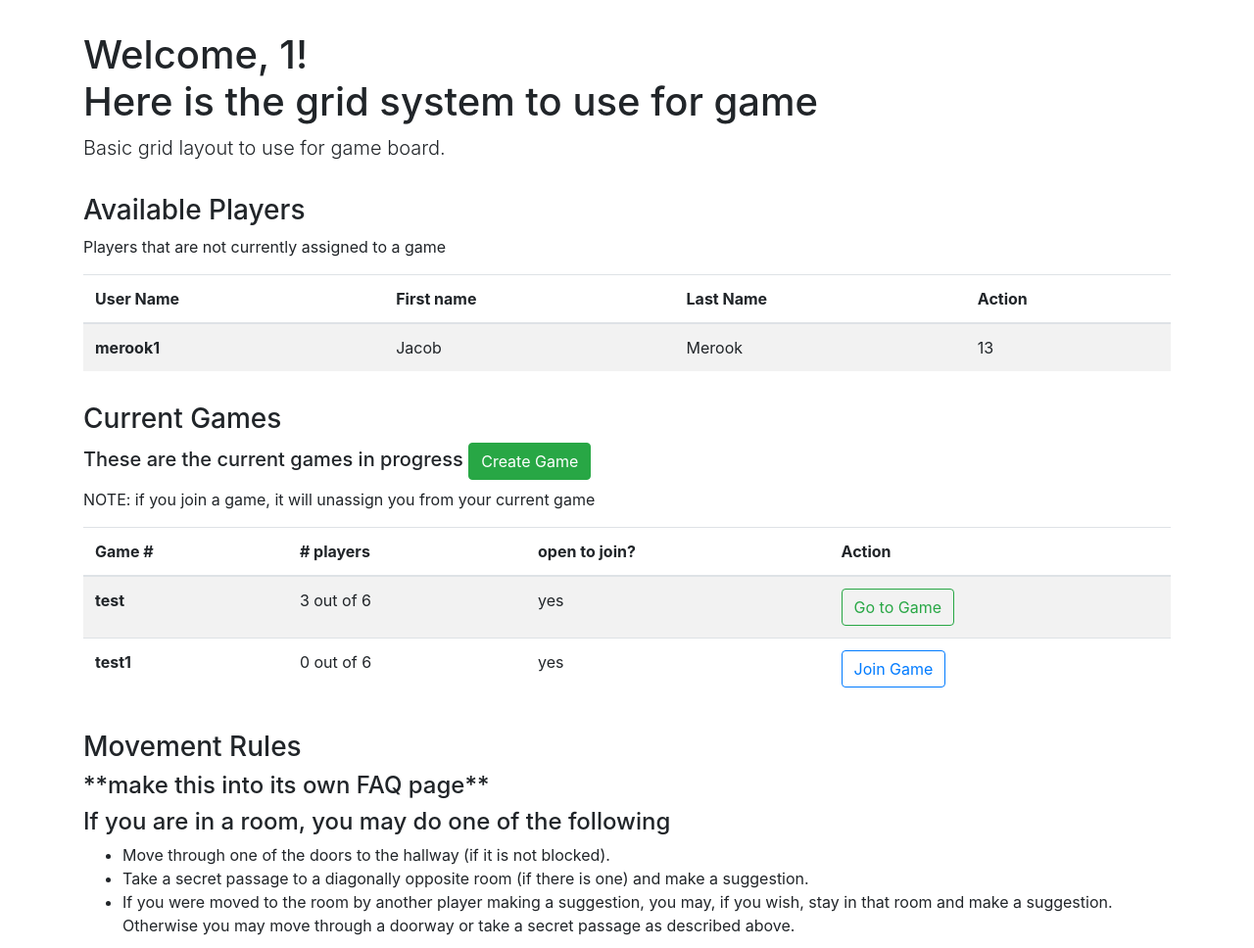
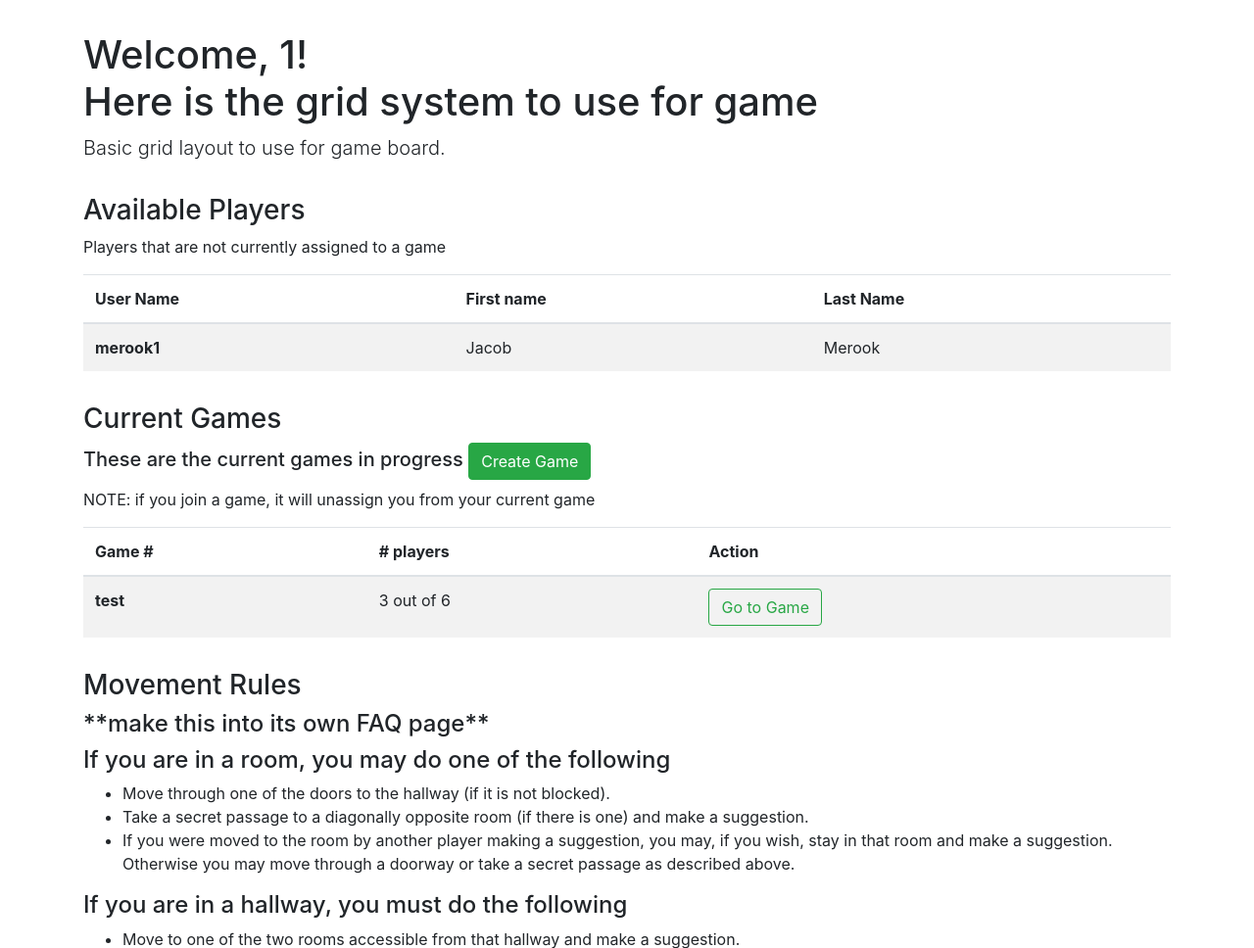
Before and after one commit to jmerook/TeamOne, a PHP site: page /home.phtml in a window 1280 px wide. Shown: the top 968 px of the page at 98% size. Run offline with PHP 8.4, Linux system fonts and the light colour scheme; the visitor is signed in with stand-in values (Sample User, id 1); data comes from the database, SQL or seed files in the repository; some libraries are stand-ins or nearby versions.

Commit message:
- simplified the assignemtn of players to a game, page only shows the game they are assigned to and will not allow a player to join a game after is has began.

```diff
--- a/Database.php
+++ b/Database.php
@@ -63,13 +63,15 @@ class Database
 
     }
 
-    public function getCurrentGames()
+    public function getCurrentGames($userID)
     {
 
-        //get all available games
-        $stmt = $this->pdo->query('SELECT * FROM clueless.game_board');
+        //get games that I am assigned to
 
-        //$stmt->execute();
+        $stmt = $this->pdo->prepare('select user.game, game_board.gameName, game_board.secretEnvelope, game_board.id from clueless.user join clueless.game_board on game_board.id = user.game where user.id = :userID');
+
+        $stmt->execute(['userID' => $userID]);
+
         $list = array();
 
         while ($game = $stmt->fetch())
--- a/home.phtml
+++ b/home.phtml
@@ -54,7 +54,7 @@ if( isset($_SESSION["userName"]) <> 1 )
             <th scope="col">User Name</th>
             <th scope="col">First name</th>
             <th scope="col">Last Name</th>
-            <th scope="col">Action</th>
+
         </tr>
         </thead>
         <tbody>
@@ -78,7 +78,7 @@ if( isset($_SESSION["userName"]) <> 1 )
             echo "<th>" . $item->getUserName() . "</th>";
             echo "<td>" . $item->getFirstName() . "</td>";
             echo "<td>" . $item->getLastName() . "</td>";
-            echo "<td>" . $item->getID() . "</td>";
+
             echo "</tr>";
 
         $i++;
@@ -96,7 +96,6 @@ if( isset($_SESSION["userName"]) <> 1 )
         <tr>
             <th scope="col">Game #</th>
             <th scope="col"># players</th>
-            <th scope="col">open to join?</th>
             <th scope="col">Action</th>
         </tr>
         </thead>
@@ -105,10 +104,10 @@ if( isset($_SESSION["userName"]) <> 1 )
         $db = new Database();
 
         //returns a list of available players
-        $list = $db->getCurrentGames();
+        $list = $db->getCurrentGames($_SESSION["id"]);
 
 
-        //    print_r($list);
+
         //$i = 0;
         foreach ($list as $item)
         {
@@ -121,25 +120,18 @@ if( isset($_SESSION["userName"]) <> 1 )
                 echo "<th>" . $item->getName(). "</th>";
                 echo "<td>" . "$numPlayers out of 6" . "</td>";
 
-                if($numPlayers < 6)
-                {   //let the player know if they can or can't join the game based on how many people are in the game
-                    echo "<td>" . "yes" . "</td>";
-                }
-                else
-                {
-                    echo "<td>" . "no" . "</td>";
-                }
-                    //echo "<a class='btn btn-outline-primary' href='#' role='button'>" . "Join Game" . "</a>";
 
             $playersGameID = $db->getPlayersGameID($_SESSION["id"]);
 
 
+            /*
             if($numPlayers < 6 && (!($playersGameID == $item->getID())))
             {
                 echo "<td><a class='btn btn-outline-primary' href='joinGame.phtml?id=".$item->getID()."'>" . "Join Game" . "</a></td>";
             }
+            */
 
-            elseif($playersGameID == $item->getID())
+            if($playersGameID == $item->getID())
             {
                 //if the player is currently in that game, then show a yellow "enter game" button that takes them
                 //to the game_board page for that specific game
@@ -149,10 +141,12 @@ if( isset($_SESSION["userName"]) <> 1 )
                 echo "<td><a class='btn btn-outline-success' href='game_board.phtml'>" . "Go to Game" . "</a></td>";
 
             }
+            /*
             else
             {
                 echo "<td><a class='btn btn-outline-danger disabled' href='joinGame.phtml?id=".$item->getID()."'>" . "Game is Full" . "</a></td>";
             }
+            */
 
 
 
```
Also changed, not shown: joinGame.phtml (+1 -12 lines).
